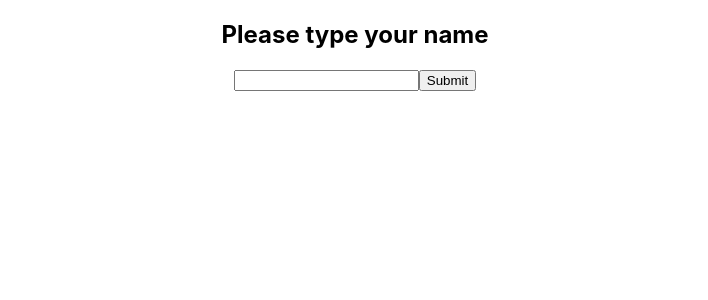
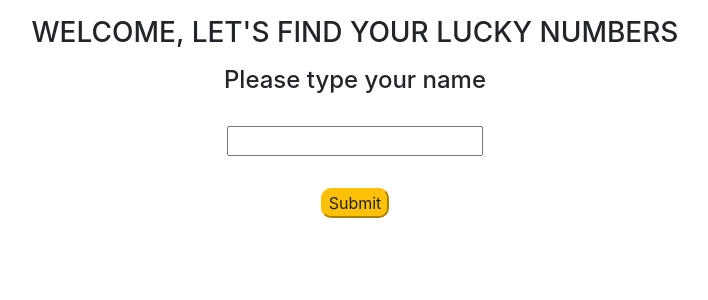
Before and after one commit to TahsinNurun/numerology-calculator, a React (Create React App) app: page / in a window 1280 px wide. Shown: the top 300 px of the page, without its empty margins (285-993 px from the left). Built offline with nearby package versions, Linux system fonts and the light colour scheme.

Commit message:
calculation done

```diff
--- a/package.json
+++ b/package.json
@@ -6,7 +6,10 @@
     "@testing-library/jest-dom": "^5.14.1",
     "@testing-library/react": "^11.2.7",
     "@testing-library/user-event": "^12.8.3",
+    "bootstrap": "^4.6.0",
+    "firebase": "^8.6.8",
     "react": "^17.0.2",
+    "react-bootstrap": "^1.6.1",
     "react-dom": "^17.0.2",
     "react-hook-form": "^7.9.0",
     "react-scripts": "4.0.3",
--- a/public/index.html
+++ b/public/index.html
@@ -1,14 +1,12 @@
 <!DOCTYPE html>
 <html lang="en">
+
 <head>
   <meta charset="utf-8" />
   <link rel="icon" href="%PUBLIC_URL%/favicon.ico" />
   <meta name="viewport" content="width=device-width, initial-scale=1" />
   <meta name="theme-color" content="#000000" />
-    <meta
-      name="description"
-      content="Web site created using create-react-app"
-    />
+  <meta name="description" content="Web site created using create-react-app" />
   <link rel="apple-touch-icon" href="%PUBLIC_URL%/logo192.png" />
   <!--
       manifest.json provides metadata used when your web app is installed on a
@@ -24,8 +22,11 @@
       work correctly both with client-side routing and a non-root public URL.
       Learn how to configure a non-root public URL by running `npm run build`.
     -->
+  <link rel="stylesheet" href="https://cdn.jsdelivr.net/npm/bootstrap@4.6.0/dist/css/bootstrap.min.css"
+    integrity="sha384-B0vP5xmATw1+K9KRQjQERJvTumQW0nPEzvF6L/Z6nronJ3oUOFUFpCjEUQouq2+l" crossorigin="anonymous" />
   <title>Numerology calculator</title>
 </head>
+
 <body>
   <noscript>You need to enable JavaScript to run this app.</noscript>
   <div id="root"></div>
@@ -40,4 +41,5 @@
       To create a production bundle, use `npm run build` or `yarn build`.
     -->
 </body>
+
 </html>
--- a/src/Componets/Home.js
+++ b/src/Componets/Home.js
@@ -2,8 +2,11 @@ import React, { useState } from 'react';
 import { useForm } from "react-hook-form";
 
 const Home = () => {
+
+    var textStyle={border:"3px solid skyBlue", borderRadius: "10px", color:"Azure", backgroundColor:"skyBlue"};
+
     const { register, handleSubmit, formState: { errors } } = useForm();
-    const [givenName, setGivenName] = useState('')
+    const [givenName, setGivenName] = useState('');
     const onSubmit = data => {
         setGivenName(data);
     };
@@ -14,7 +17,6 @@ const Home = () => {
             M: 4, V: 4, E: 5, N: 5, W: 5, F: 6, O: 6, X: 6, G: 7, P: 7, Y: 7, H: 8,
             Q: 8, Z: 8, I: 9, R: 9
         };
-
         var name = data.example.replace(/\s/g, '').toUpperCase();
         var nameScore = 0;
         for (var i = 0; i < name.length; i++) {
@@ -22,35 +24,46 @@ const Home = () => {
             var curValue = x[curChar];
             nameScore = nameScore + curValue;
         }
-        return nameScore;
+        // return nameScore;
+        var output = [];
+        var sNum = nameScore.toString();
+        for(var i = 0; i < sNum.length; i++) {
+            output.push(+sNum.charAt(i));
+        }
+        for (var i = 0, sum = 0; i < output.length; sum += output[i++]);
+        return sum;
     }
 
     const soulNum = (data, params) => {
         var strVow = '';
         var str = data.example.replace(/\s/g, '').toUpperCase();
-        for(var i =0; i < str.length; i++){
-            if(str[i] === 'A' || str[i] === 'E' || str[i] === 'I' ||  str[i] === 'O' ||  str[i] === 'U'){
-                strVow += str[i] ;
+        for (var i = 0; i < str.length; i++) {
+            if (str[i] === 'A' || str[i] === 'E' || str[i] === 'I' || str[i] === 'O' || str[i] === 'U') {
+                strVow += str[i];
             }
         }
-        var testData = {example: strVow};
-        var desireNum = params(testData);
+        var desireNum = params({ example: strVow });
         return desireNum;
     }
+
     const perNum = (proName, soulName, data) => {
-       return soulName(data) - proName(data,soulName);
+        return Math.abs(soulName(data) - proName(data, soulName));
     }
+
     return (
         <div>
-            <h2>Please type your name</h2>
+            <h3 className="m-3">WELCOME, LET'S FIND YOUR LUCKY NUMBERS</h3>
+            <h4 className="m-3">Please type your name</h4>
             <form onSubmit={handleSubmit(onSubmit)}>
-                <input name="name" id="your-name" type="text" {...register("example")} />
+                <input name="name" id="your-name" type="text" {...register("example")} className="m-3" />
                 {errors.exampleRequired && <span>This field is required</span>}
-                <input type="submit" />
+                <br />
+                <input className="btn-warning m-3" style={{ borderRadius: "10px" }} type="submit" />
             </form>
-            {givenName && <h3>Your Destiny number is: {providedName(givenName)}</h3>}
-            {givenName && <h3>Your Desire number is: {soulNum(givenName,providedName)}</h3>}
-            {givenName && <h3>Your Personality number is: {perNum(soulNum,providedName,givenName)} </h3>}
+            {givenName && <h3  className="m-3" style={textStyle}>Your Compound number is: {providedName(givenName)+soulNum(givenName,providedName)+perNum(soulNum,providedName,givenName)} </h3>}
+            {givenName && <h3 className="m-3" style={textStyle}>Your Destiny number is: {providedName(givenName)}</h3>}
+            {givenName && <h3  className="m-3" style={textStyle}>Your Soul number is: {soulNum(givenName, providedName)}</h3>}
+            {givenName && <h3  className="m-3" style={textStyle}>Your Personality number is: {perNum(soulNum, providedName, givenName)} </h3>}
         </div>
     );
 };
```
Also changed, not shown: firebase.json (added), 2 other files (tests, documents, lock files or other folders). Lines whose indentation alone changed are shown as unchanged.
